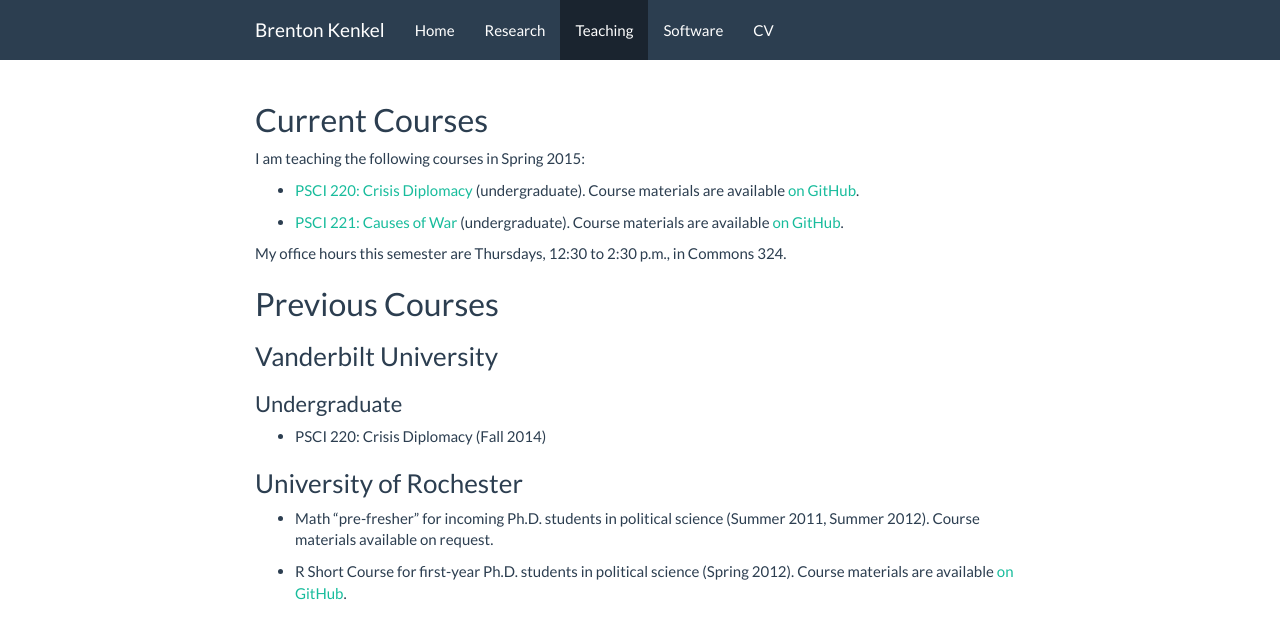
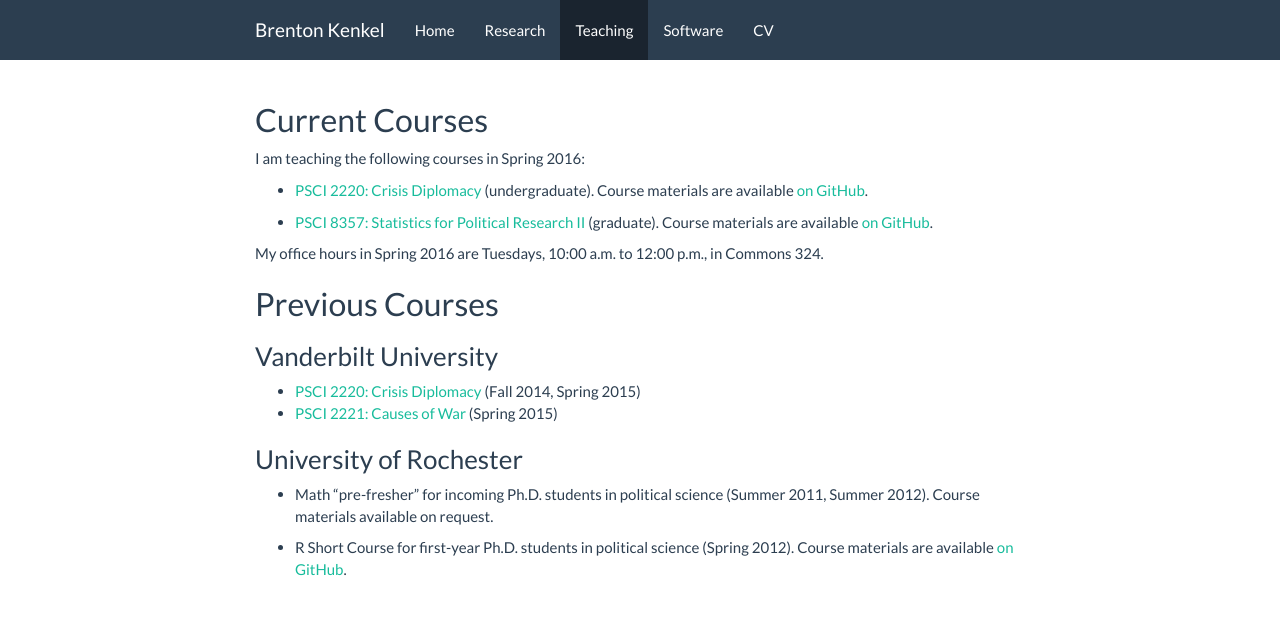
Before and after one commit to brentonk/old-website, a Jekyll site: the page built from teaching.md, in a window 1280 px wide. Shown: the top 639 px of the page. Built offline with Jekyll 4.4.1, drawn with Linux system fonts in a browser that asks for light colours; nearby versions of some CDN libraries.

Commit message:
Update teaching for Spring 2016

```diff
--- a/teaching.md
+++ b/teaching.md
@@ -9,22 +9,21 @@ description: >-
 
 # Current Courses
 
-I am teaching the following courses in Spring 2015:
+I am teaching the following courses in Spring 2016:
 
-* [PSCI 220: Crisis Diplomacy](/psci220) (undergraduate).  Course materials are available [on GitHub](https://github.com/brentonk/psci220).
+* [PSCI 2220: Crisis Diplomacy](http://bkenkel.com/psci2220) (undergraduate).  Course materials are available [on GitHub](https://github.com/brentonk/psci2220).
 
-* [PSCI 221: Causes of War](/psci221) (undergraduate).  Course materials are available [on GitHub](https://github.com/brentonk/psci221).
+* [PSCI 8357: Statistics for Political Research II](http://bkenkel.com/psci8357) (graduate).  Course materials are available [on GitHub](https://github.com/brentonk/psci8357).
 
-My office hours this semester are Thursdays, 12:30 to 2:30 p.m., in Commons 324.
+My office hours in Spring 2016 are Tuesdays, 10:00 a.m. to 12:00 p.m., in Commons 324.
 
 
 # Previous Courses
 
 ## Vanderbilt University
 
-### Undergraduate
-
-* PSCI 220: Crisis Diplomacy (Fall 2014)
+* [PSCI 2220: Crisis Diplomacy](http://bkenkel.com/psci2220) (Fall 2014, Spring 2015)
+* [PSCI 2221: Causes of War](http://bkenkel.com/psci221) (Spring 2015)
 
 
 ## University of Rochester
```
